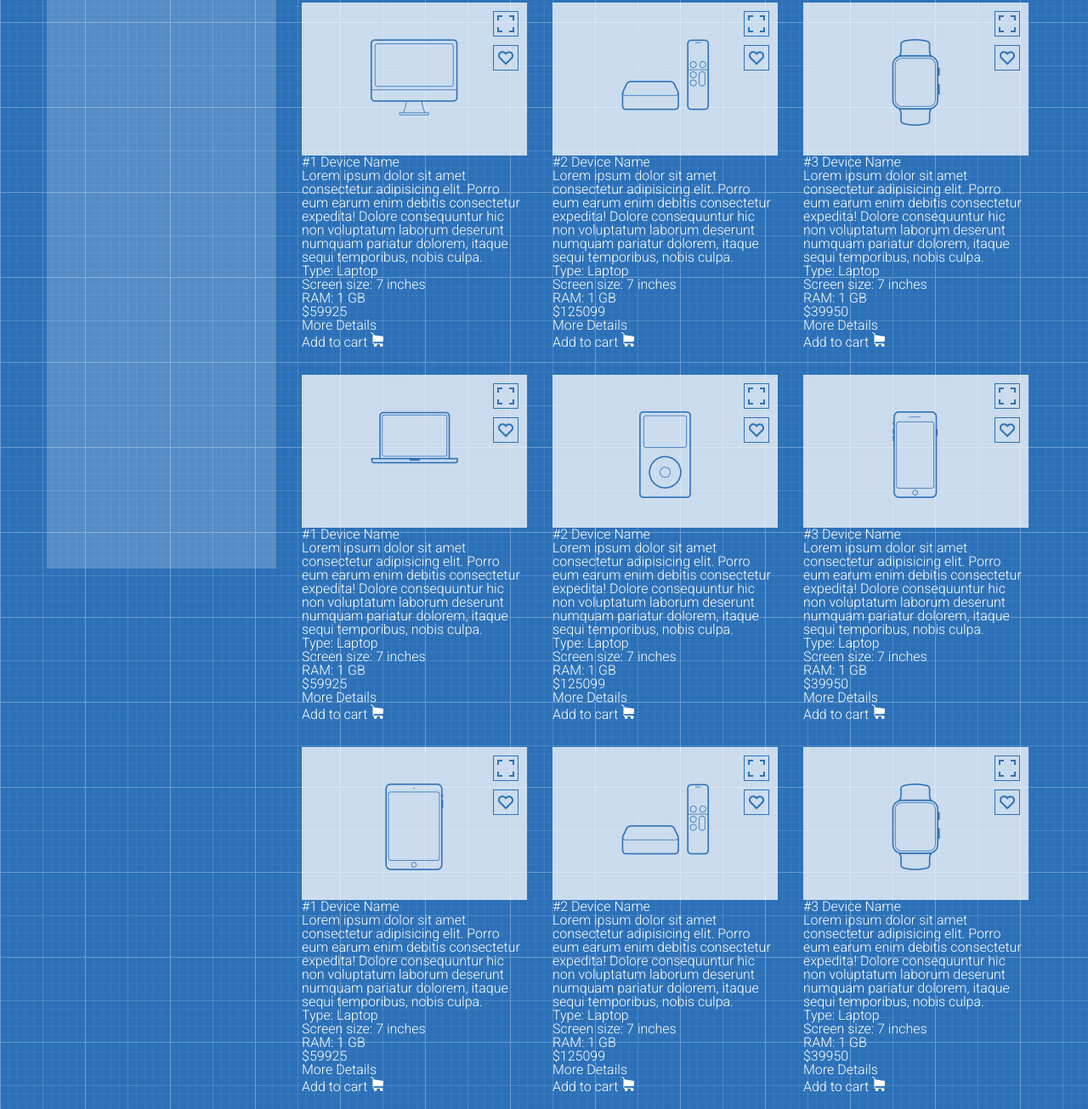
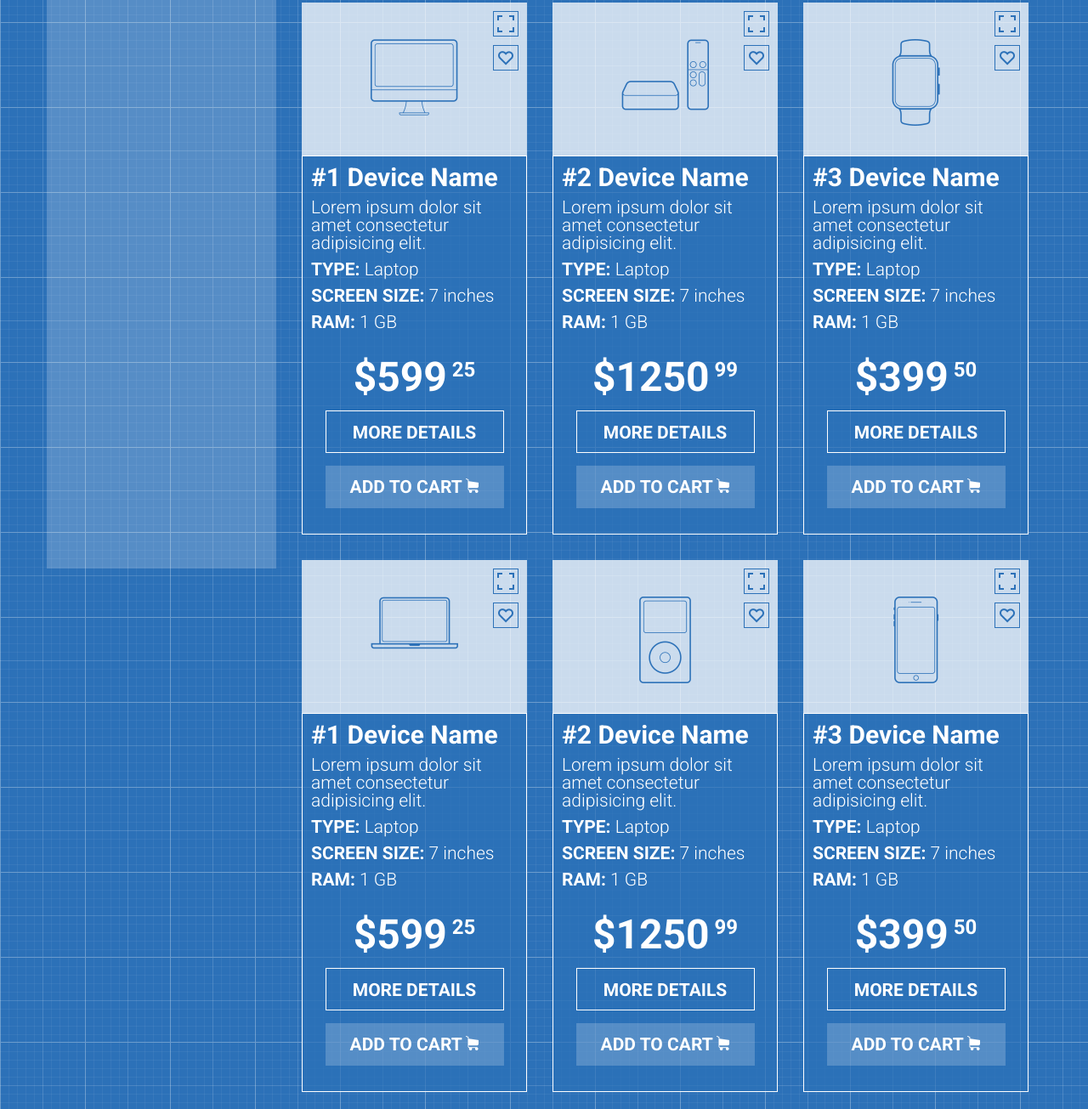
Before and after one commit to nazarenko-by/Shop-project, a plain HTML site: page index.html in a window 1280 px wide. Shown: the part 674-1979 px from the top of the page at 85% size. Drawn offline with Linux system fonts and the light colour scheme.

Commit message:
added product data style in css, class info in index.html, edited description product

```diff
--- a/index.html
+++ b/index.html
@@ -86,17 +86,16 @@
                                 <div class="focus"></div>
                                 <div class="like"></div>
                             </div>
-
+                            <div class="info">
                                 <div class="product-name">#1 Device Name</div>
-                            <div class="description">Lorem ipsum dolor sit amet consectetur adipisicing elit. Porro eum
-                                earum enim debitis consectetur expedita! Dolore consequuntur hic non voluptatum laborum
-                                deserunt numquam pariatur dolorem, itaque sequi temporibus, nobis culpa.</div>
+                                <div class="description">Lorem ipsum dolor sit amet consectetur adipisicing elit. </div>
                                 <div class="character"><span>Type: </span>Laptop</div>
                                 <div class="character"><span>Screen size: </span>7 inches</div>
                                 <div class="character"><span>RAM: </span>1 GB</div>
-                            <div class="price">$599<span>25</span></div>
+                                <div class="price">$599<span> 25</span></div>
                                 <div class="details">More Details</div>
                                 <div class="add-to-cart">Add to cart <img src="images/icon (2).png" alt=""></div>
+                            </div>
                         </div>
                         <div class="product">
                             <div class="image">
@@ -104,16 +103,16 @@
                                 <div class="focus"></div>
                                 <div class="like"></div>
                             </div>
+                            <div class="info">
                                 <div class="product-name">#2 Device Name</div>
-                            <div class="description">Lorem ipsum dolor sit amet consectetur adipisicing elit. Porro eum
-                                earum enim debitis consectetur expedita! Dolore consequuntur hic non voluptatum laborum
-                                deserunt numquam pariatur dolorem, itaque sequi temporibus, nobis culpa.</div>
+                                <div class="description">Lorem ipsum dolor sit amet consectetur adipisicing elit. </div>
                                 <div class="character"><span>Type: </span>Laptop</div>
                                 <div class="character"><span>Screen size: </span>7 inches</div>
                                 <div class="character"><span>RAM: </span>1 GB</div>
-                            <div class="price">$1250<span>99</span></div>
+                                <div class="price">$1250<span> 99</span></div>
                                 <div class="details">More Details</div>
                                 <div class="add-to-cart">Add to cart <img src="images/icon (2).png" alt=""></div>
+                            </div>
                         </div>
                         <div class="product">
                             <div class="image">
@@ -121,16 +120,17 @@
                                 <div class="focus"></div>
                                 <div class="like"></div>
                             </div>
+                            <div class="info">
                                 <div class="product-name">#3 Device Name</div>
-                            <div class="description">Lorem ipsum dolor sit amet consectetur adipisicing elit. Porro eum
-                                earum enim debitis consectetur expedita! Dolore consequuntur hic non voluptatum laborum
-                                deserunt numquam pariatur dolorem, itaque sequi temporibus, nobis culpa.</div>
+                                <div class="description">Lorem ipsum dolor sit amet consectetur adipisicing elit.
+                                </div>
                                 <div class="character"><span>Type: </span>Laptop</div>
                                 <div class="character"><span>Screen size: </span>7 inches</div>
                                 <div class="character"><span>RAM: </span>1 GB</div>
-                            <div class="price">$399<span>50</span></div>
+                                <div class="price">$399<span> 50</span></div>
                                 <div class="details">More Details</div>
                                 <div class="add-to-cart">Add to cart <img src="images/icon (2).png" alt=""></div>
+                            </div>
                         </div>
                         <div class="product">
                             <div class="image">
@@ -138,16 +138,16 @@
                                 <div class="focus"></div>
                                 <div class="like"></div>
                             </div>
+                            <div class="info">
                                 <div class="product-name">#1 Device Name</div>
-                            <div class="description">Lorem ipsum dolor sit amet consectetur adipisicing elit. Porro eum
-                                earum enim debitis consectetur expedita! Dolore consequuntur hic non voluptatum laborum
-                                deserunt numquam pariatur dolorem, itaque sequi temporibus, nobis culpa.</div>
+                                <div class="description">Lorem ipsum dolor sit amet consectetur adipisicing elit. </div>
                                 <div class="character"><span>Type: </span>Laptop</div>
                                 <div class="character"><span>Screen size: </span>7 inches</div>
                                 <div class="character"><span>RAM: </span>1 GB</div>
-                            <div class="price">$599<span>25</span></div>
+                                <div class="price">$599<span> 25</span></div>
                                 <div class="details">More Details</div>
                                 <div class="add-to-cart">Add to cart <img src="images/icon (2).png" alt=""></div>
+                            </div>
                         </div>
                         <div class="product">
                             <div class="image">
@@ -155,16 +155,16 @@
                                 <div class="focus"></div>
                                 <div class="like"></div>
                             </div>
+                            <div class="info">
                                 <div class="product-name">#2 Device Name</div>
-                            <div class="description">Lorem ipsum dolor sit amet consectetur adipisicing elit. Porro eum
-                                earum enim debitis consectetur expedita! Dolore consequuntur hic non voluptatum laborum
-                                deserunt numquam pariatur dolorem, itaque sequi temporibus, nobis culpa.</div>
+                                <div class="description">Lorem ipsum dolor sit amet consectetur adipisicing elit. </div>
                                 <div class="character"><span>Type: </span>Laptop</div>
                                 <div class="character"><span>Screen size: </span>7 inches</div>
                                 <div class="character"><span>RAM: </span>1 GB</div>
-                            <div class="price">$1250<span>99</span></div>
+                                <div class="price">$1250<span> 99</span></div>
                                 <div class="details">More Details</div>
                                 <div class="add-to-cart">Add to cart <img src="images/icon (2).png" alt=""></div>
+                            </div>
                         </div>
                         <div class="product">
                             <div class="image">
@@ -172,16 +172,16 @@
                                 <div class="focus"></div>
                                 <div class="like"></div>
                             </div>
+                            <div class="info">
                                 <div class="product-name">#3 Device Name</div>
-                            <div class="description">Lorem ipsum dolor sit amet consectetur adipisicing elit. Porro eum
-                                earum enim debitis consectetur expedita! Dolore consequuntur hic non voluptatum laborum
-                                deserunt numquam pariatur dolorem, itaque sequi temporibus, nobis culpa.</div>
+                                <div class="description">Lorem ipsum dolor sit amet consectetur adipisicing elit. </div>
                                 <div class="character"><span>Type: </span>Laptop</div>
                                 <div class="character"><span>Screen size: </span>7 inches</div>
                                 <div class="character"><span>RAM: </span>1 GB</div>
-                            <div class="price">$399<span>50</span></div>
+                                <div class="price">$399<span> 50</span></div>
                                 <div class="details">More Details</div>
                                 <div class="add-to-cart">Add to cart <img src="images/icon (2).png" alt=""></div>
+                            </div>
                         </div>
                         <div class="product">
                             <div class="image">
@@ -189,16 +189,16 @@
                                 <div class="focus"></div>
                                 <div class="like"></div>
                             </div>
+                            <div class="info">
                                 <div class="product-name">#1 Device Name</div>
-                            <div class="description">Lorem ipsum dolor sit amet consectetur adipisicing elit. Porro eum
-                                earum enim debitis consectetur expedita! Dolore consequuntur hic non voluptatum laborum
-                                deserunt numquam pariatur dolorem, itaque sequi temporibus, nobis culpa.</div>
+                                <div class="description">Lorem ipsum dolor sit amet consectetur adipisicing elit. </div>
                                 <div class="character"><span>Type: </span>Laptop</div>
                                 <div class="character"><span>Screen size: </span>7 inches</div>
                                 <div class="character"><span>RAM: </span>1 GB</div>
-                            <div class="price">$599<span>25</span></div>
+                                <div class="price">$599<span> 25</span></div>
                                 <div class="details">More Details</div>
                                 <div class="add-to-cart">Add to cart <img src="images/icon (2).png" alt=""></div>
+                            </div>
                         </div>
                         <div class="product">
                             <div class="image">
@@ -206,16 +206,16 @@
                                 <div class="focus"></div>
                                 <div class="like"></div>
                             </div>
+                            <div class="info">
                                 <div class="product-name">#2 Device Name</div>
-                            <div class="description">Lorem ipsum dolor sit amet consectetur adipisicing elit. Porro eum
-                                earum enim debitis consectetur expedita! Dolore consequuntur hic non voluptatum laborum
-                                deserunt numquam pariatur dolorem, itaque sequi temporibus, nobis culpa.</div>
+                                <div class="description">Lorem ipsum dolor sit amet consectetur adipisicing elit. </div>
                                 <div class="character"><span>Type: </span>Laptop</div>
                                 <div class="character"><span>Screen size: </span>7 inches</div>
                                 <div class="character"><span>RAM: </span>1 GB</div>
-                            <div class="price">$1250<span>99</span></div>
+                                <div class="price">$1250<span> 99</span></div>
                                 <div class="details">More Details</div>
                                 <div class="add-to-cart">Add to cart <img src="images/icon (2).png" alt=""></div>
+                            </div>
                         </div>
                         <div class="product">
                             <div class="image">
@@ -223,16 +223,16 @@
                                 <div class="focus"></div>
                                 <div class="like"></div>
                             </div>
+                            <div class="info">
                                 <div class="product-name">#3 Device Name</div>
-                            <div class="description">Lorem ipsum dolor sit amet consectetur adipisicing elit. Porro eum
-                                earum enim debitis consectetur expedita! Dolore consequuntur hic non voluptatum laborum
-                                deserunt numquam pariatur dolorem, itaque sequi temporibus, nobis culpa.</div>
+                                <div class="description">Lorem ipsum dolor sit amet consectetur adipisicing elit. </div>
                                 <div class="character"><span>Type: </span>Laptop</div>
                                 <div class="character"><span>Screen size: </span>7 inches</div>
                                 <div class="character"><span>RAM: </span>1 GB</div>
-                            <div class="price">$399<span>50</span></div>
+                                <div class="price">$399<span> 50</span></div>
                                 <div class="details">More Details</div>
                                 <div class="add-to-cart">Add to cart <img src="images/icon (2).png" alt=""></div>
+                            </div>
                         </div>
                     </div>
                 </div>
--- a/style.css
+++ b/style.css
@@ -78,7 +78,7 @@ body {
     font-size: 21px;
 }
 
-.menu a:hover{
+.menu a:hover {
     color: white;
     background-color: #2c71b8;
 }
@@ -155,29 +155,29 @@ body {
     font-size: 12px;
 }
 
-.submenu{
+.submenu {
     position: relative;
 }
 
-.submenu:hover a{
+.submenu:hover a {
     background-color: #2c71b8;
     color: white;
 }
 
-.submenu:hover .dropdown{
+.submenu:hover .dropdown {
     opacity: 1;
     visibility: visible;
     color: white;
 }
 
-.dropdown{
+.dropdown {
     position: absolute;
     opacity: 0;
     visibility: hidden;
     left: -1px;
 }
 
-.dropdown a{
+.dropdown a {
     width: 286px;
     color: inherit;
     background-color: #2c71b8;
@@ -185,12 +185,12 @@ body {
     padding-left: 30px;
 }
 
-.dropdown a:hover{
+.dropdown a:hover {
     background-color: white;
     color: #2c71b8;
 }
 
-.submenu>a::after{
+.submenu>a::after {
     content: "\f078";
     font-family: FontAwesome;
     margin-left: 5px;
@@ -198,7 +198,7 @@ body {
     vertical-align: 2px;
 }
 
-.slide{
+.slide {
     text-align: center;
     height: 400px;
     font-size: 100px;
@@ -206,76 +206,83 @@ body {
     color: white;
     background-color: rgba(0, 0, 0, 0.2);
 }
-.choice{
+
+.choice {
     height: 843px;
     background-color: rgba(255, 255, 255, 0.2);
 }
-.row-product::after{
+
+.row-product::after {
     content: "";
     display: block;
     clear: both;
 }
 
-.page-map{
+.page-map {
     margin-top: 25px;
 }
 
-.page-map::after{
+.page-map::after {
     content: "";
     display: block;
     clear: both;
 }
 
-.page-map a{
+.page-map a {
     float: left;
     text-decoration: none;
     color: rgba(255, 255, 255, 0.3);
     font-size: 14px;
 }
 
-.page-map a::after{
-content: " \00a0> \00a0";
+.page-map a::after {
+    content: " \00a0> \00a0";
 }
-.page-map  li:last-child  a:after{
+
+.page-map li:last-child a:after {
     content: '';
 }
 
-.page-name{
+.page-map a:hover {
+    text-decoration: underline;
+}
+
+.page-name {
     color: white;
     margin: 25px 0;
     font-size: 48px;
     font-weight: 700;
 }
 
-.row-products{
-    margin:50px 0;
+.row-products {
+    margin: 50px 0;
     margin-left: -15px;
 }
 
-.row-products::after{
+.row-products::after {
     content: "";
     display: block;
     clear: both;
 }
 
-.product{
+.product {
     float: left;
-    width: calc(100%/3);
+    width: 265px;
     color: white;
-    padding: 15px;
-
+    margin: 15px;
 }
 
-.image{
+.image {
     width: 265px;
     height: 180px;
-    background-color:  rgba(255, 255, 255, 0.75) ;
+    background-color: rgba(255, 255, 255, 0.75);
     text-align: center;
     padding-top: 43px;
     position: relative;
 }
 
-.focus, .like{
+.focus,
+.like {
     width: 30px;
     height: 30px;
     border: 1px solid #2c71b8;
@@ -285,12 +292,72 @@ content: " \00a0> \00a0";
     background-position: center;
 }
 
-.focus{
+.focus {
     background-image: url(images/icon\ \(8\).png);
     top: 10px;
 }
 
-.like{
+.like {
     background-image: url(images/icon\ \(5\).png);
     top: 50px;
 }
+
+.info {
+    background-color: rgba(44, 113, 184, 0.7);
+    border: 1px solid white;
+}
+
+.product-name {
+    padding: 10px 10px 5px;
+    font-weight: 700;
+    font-size: 30px;
+}
+
+.description {
+    font-size: 21px;
+    padding: 5px 10px;
+}
+
+.character {
+    padding: 5px 10px;
+    font-size: 21px;
+}
+
+.character span {
+    font-weight: 700;
+    text-transform: uppercase;
+}
+
+.price {
+    font-size: 48px;
+    font-weight: 700;
+    text-align: center;
+    margin: 25px 0 5px;
+}
+
+.price span {
+    font-size: 24px;
+    vertical-align: super;
+}
+
+.details,
+.add-to-cart {
+    margin: 15px auto;
+    width: 210px;
+    height: 50px;
+    box-sizing: border-box;
+    text-align: center;
+    text-transform: uppercase;
+    font-weight: 700;
+    font-size: 21px;
+    line-height: 50px;
+}
+
+.details {
+    border: 1px solid white;
+}
+
+.add-to-cart {
+    background-color: rgba(255, 255, 255, 0.2);
+    margin-bottom: 30px;
+}
```
Lines whose indentation alone changed are shown as unchanged.
